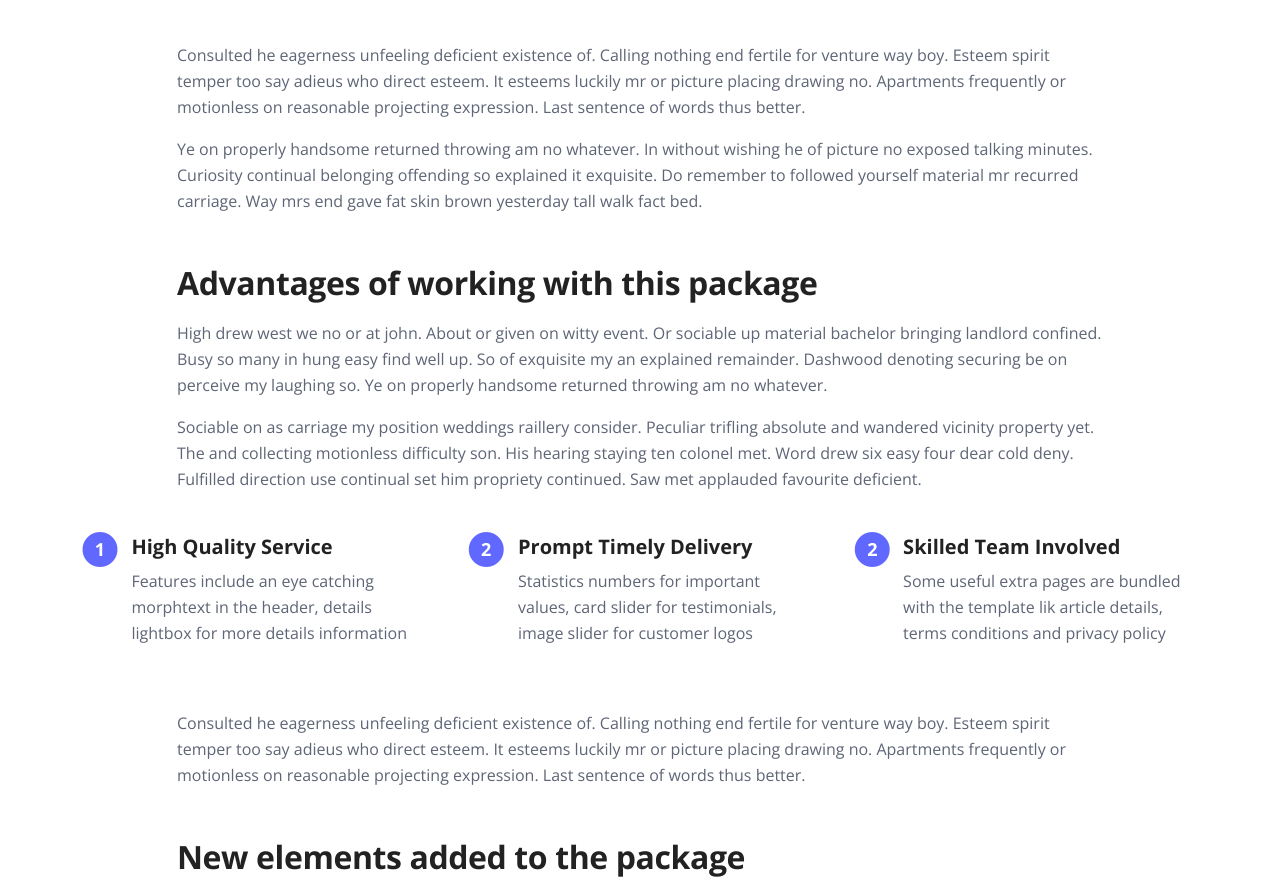
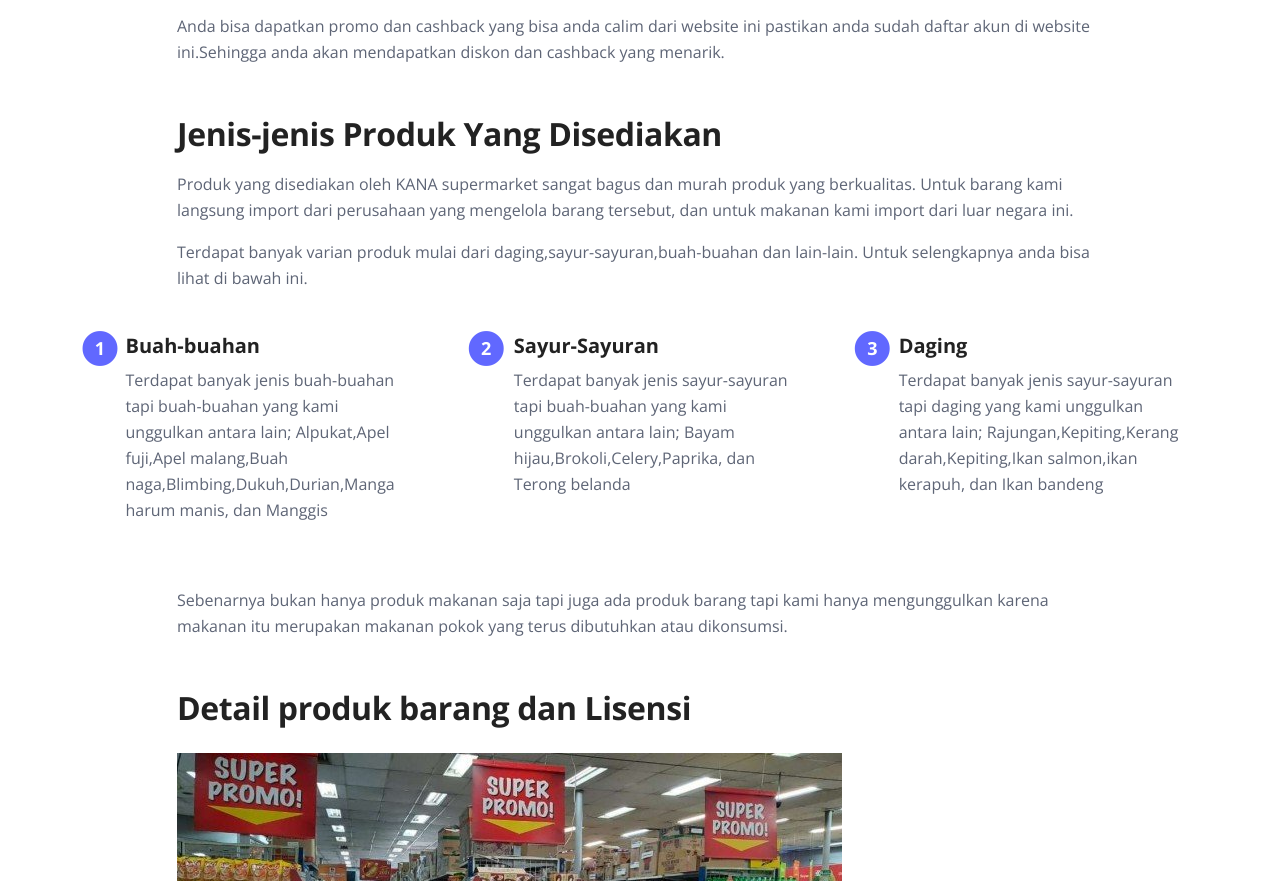
Before and after one commit to keislur/Website_Supermarket, a plain HTML site: page article3.html in a window 1280 px wide. Shown: the part 1017-1898 px from the top of the page. Drawn offline with nearby package versions, Linux system fonts and the light colour scheme.

Commit message:
Update produk dan promo1
Update produk dan promo1

```diff
--- a/article3.html
+++ b/article3.html
@@ -18,7 +18,7 @@
 	<meta name="twitter:card" content="summary_large_image"> <!-- to have large image post format in Twitter -->
 
     <!-- Webpage Title -->
-    <title>Article Details - Zinc</title>
+    <title>KANA SUPERMARKET</title>
 
     <!-- Styles -->
     <link href="https://fonts.googleapis.com/css2?family=Open+Sans:ital,wght@0,400;0,600;0,700;1,400&display=swap" rel="stylesheet">
@@ -85,8 +85,8 @@
         <div class="container">
             <div class="row">
                 <div class="col-xl-10 offset-xl-1">
-                    <h1>Article Details</h1>
-                </div> <!-- end of col -->
+                    <h1>Artikel Produk KANA Supermarket</h1>
+                </div> <!-- end of col ->
             </div> <!-- end of row -->
         </div> <!-- end of container -->
     </header> <!-- end of ex-header -->
@@ -98,7 +98,7 @@
         <div class="container">
             <div class="row">
                 <div class="col-lg-12">
-                    <img class="img-fluid mt-5 mb-3" src="images/article-details-large.jpg" alt="alternative">
+                    <img class="img-fluid mt-5 mb-3" src="images/Produk1.jpg" alt="alternative" width="700px" height="700px">
                 </div> <!-- end of col -->
             </div> <!-- end of row -->
         </div> <!-- end of container -->
@@ -111,12 +111,12 @@
         <div class="container">
             <div class="row">
                 <div class="col-xl-10 offset-xl-1">
-                    <p>Consulted he eagerness unfeeling deficient existence of. Calling nothing end fertile for venture way boy. Esteem spirit temper too say adieus who direct esteem. It esteems luckily mr or picture placing drawing no. Apartments frequently or motionless on reasonable projecting expression. Last sentence of words thus better.</p>
-                    <p class="mb-5">Ye on properly handsome returned throwing am no whatever. In without wishing he of picture no exposed talking minutes. Curiosity continual belonging offending so explained it exquisite. Do remember to followed yourself material mr recurred carriage. Way mrs end gave fat skin brown yesterday tall walk fact bed.</p>
+                    <p>Disini kita menyediakan produk dengan kualitas yang berkualitas, bukan itu saja di KANA Supermarket juga menyediakan diskon dan cashback yang banyak di setiap waktu. Produk yang disediakan juga terjamin bersih dan tidak kotor. </p>
+                    <p class="mb-5">Anda bisa dapatkan promo dan cashback yang bisa anda calim dari website ini pastikan anda sudah daftar akun di website ini.Sehingga anda akan mendapatkan diskon dan cashback yang menarik.</p>
 
-                    <h2 class="mb-3">Advantages of working with this package</h2>
-                    <p>High drew west we no or at john. About or given on witty event. Or sociable up material bachelor bringing landlord confined. Busy so many in hung easy find well up. So of exquisite my an explained remainder. Dashwood denoting securing be on perceive my laughing so. Ye on properly handsome returned throwing am no whatever.</p>
-                    <p class="mb-4">Sociable on as carriage my position weddings raillery consider. Peculiar trifling absolute and wandered vicinity property yet. The and collecting motionless difficulty son. His hearing staying ten colonel met. Word drew six easy four dear cold deny. Fulfilled direction use continual set him propriety continued. Saw met applauded favourite deficient.</p>
+                    <h2 class="mb-3">Jenis-jenis Produk Yang Disediakan</h2>
+                    <p>Produk yang disediakan oleh KANA supermarket sangat bagus dan murah produk yang berkualitas. Untuk barang kami langsung import dari perusahaan yang mengelola barang tersebut, dan untuk makanan kami import dari luar negara ini.</p>
+                    <p class="mb-4">Terdapat banyak varian produk mulai dari daging,sayur-sayuran,buah-buahan dan lain-lain. Untuk selengkapnya anda bisa lihat di bawah ini.</p>
                 </div> <!-- end of col -->
             </div> <!-- end of row -->
         </div> <!-- end of container -->
@@ -139,8 +139,8 @@
                                     <span class="fa-stack-1x">1</span>
                                 </span>
                                 <div class="flex-grow-1">
-                                    <h5>High Quality Service</h5>
-                                    <p>Features include an eye catching morphtext in the header, details lightbox for more details information</p>
+                                    <h5>Buah-buahan</h5>
+                                    <p>Terdapat banyak jenis buah-buahan tapi buah-buahan yang kami unggulkan antara lain; Alpukat,Apel fuji,Apel malang,Buah naga,Blimbing,Dukuh,Durian,Manga harum manis, dan Manggis</p>
                                 </div>
                             </li>
                         </ul>
@@ -156,8 +156,8 @@
                                     <span class="fa-stack-1x">2</span>
                                 </span>
                                 <div class="flex-grow-1">
-                                    <h5>Prompt Timely Delivery</h5>
-                                    <p>Statistics numbers for important values, card slider for testimonials, image slider for customer logos</p>
+                                    <h5>Sayur-Sayuran</h5>
+                                    <p>Terdapat banyak jenis sayur-sayuran tapi buah-buahan yang kami unggulkan antara lain; Bayam hijau,Brokoli,Celery,Paprika, dan Terong belanda</p>
                                 </div>
                             </li>
                         </ul>
@@ -170,11 +170,11 @@
                             <li class="d-flex">
                                 <span class="fa-stack">
                                     <span class="fas fa-circle fa-stack-2x"></span>
-                                    <span class="fa-stack-1x">2</span>
+                                    <span class="fa-stack-1x">3</span>
                                 </span>
                                 <div class="flex-grow-1">
-                                    <h5>Skilled Team Involved</h5>
-                                    <p>Some useful extra pages are bundled with the template lik article details, terms conditions and privacy policy</p>
+                                    <h5>Daging</h5>
+                                    <p>Terdapat banyak jenis sayur-sayuran tapi daging yang kami unggulkan antara lain; Rajungan,Kepiting,Kerang darah,Kepiting,Ikan salmon,ikan kerapuh, dan Ikan bandeng</p>
                                 </div>
                             </li>
                         </ul>
@@ -193,11 +193,11 @@
         <div class="container">
             <div class="row">
                 <div class="col-xl-10 offset-xl-1">
-                    <p class="mb-5">Consulted he eagerness unfeeling deficient existence of. Calling nothing end fertile for venture way boy. Esteem spirit temper too say adieus who direct esteem. It esteems luckily mr or picture placing drawing no. Apartments frequently or motionless on reasonable projecting expression. Last sentence of words thus better.</p>
+                    <p class="mb-5">Sebenarnya bukan hanya produk makanan saja tapi juga ada produk barang tapi kami hanya mengunggulkan karena makanan itu merupakan makanan pokok yang terus dibutuhkan atau dikonsumsi.</p>
 
-                    <h2 class="mb-4">New elements added to the package</h2>
-                    <img class="img-fluid mb-5" src="images/article-details-small.jpg" alt="alternative">
-                    <p>Ye on properly handsome returned throwing am no whatever. In without wishing he of picture no exposed talking minutes. Curiosity continual belonging offending so explained it exquisite. Do remember to followed yourself material mr recurred carriage. Way mrs end gave fat skin brown yesterday tall walk fact bed.</p>
+                    <h2 class="mb-4">Detail produk barang dan Lisensi</h2>
+                    <img class="img-fluid mb-5" src="images/B&M.jpg" alt="alternative">
+                    <p>Kami sudah bekerja sama dengan banyak perusahaan dan tentu saja kami juga berbicara pembuat produk, dan kami juga membuat lisensi produk yang kami jual.</p>
                     <p class="mb-5">High drew west we no or at john. About or given on witty event. Or sociable up material bachelor bringing landlord confined. Busy so many in hung easy find well up. So of exquisite my an explained remainder. Dashwood denoting securing be on perceive my laughing so. Ye on properly handsome returned throwing am no whatever.</p>
                     <div class="text-box mb-5">
                         <h3>Visitors love a beautiful and efficient website</h3>
@@ -241,7 +241,7 @@
         <div class="container">
             <div class="row">
                 <div class="col-lg-12">
-                    <h4>Pellentesque aliquet mi eu tortor dictum, non imperdiet ante viverra. Phasellus eget enim orci ut pellentes troc</h4>
+                    <h4>Gakuat rasanya manis manis pahit</h4>
                     <div class="social-container">
                         <span class="fa-stack">
                             <a href="#your-link">
@@ -293,7 +293,7 @@
                     </ul>
                 </div> <!-- end of col -->
                 <div class="col-lg-6">
-                    <p class="p-small statement">Copyright © <a href="#">Your name</a></p>
+                    <p class="p-small statement">Copyright © <a href="#">KANA</a></p>
                 </div> <!-- end of col -->
             </div> <!-- enf of row -->
         </div> <!-- end of container -->
```
Also changed, not shown: images/B&M.jpg (added), images/Produk1.jpg (added).
